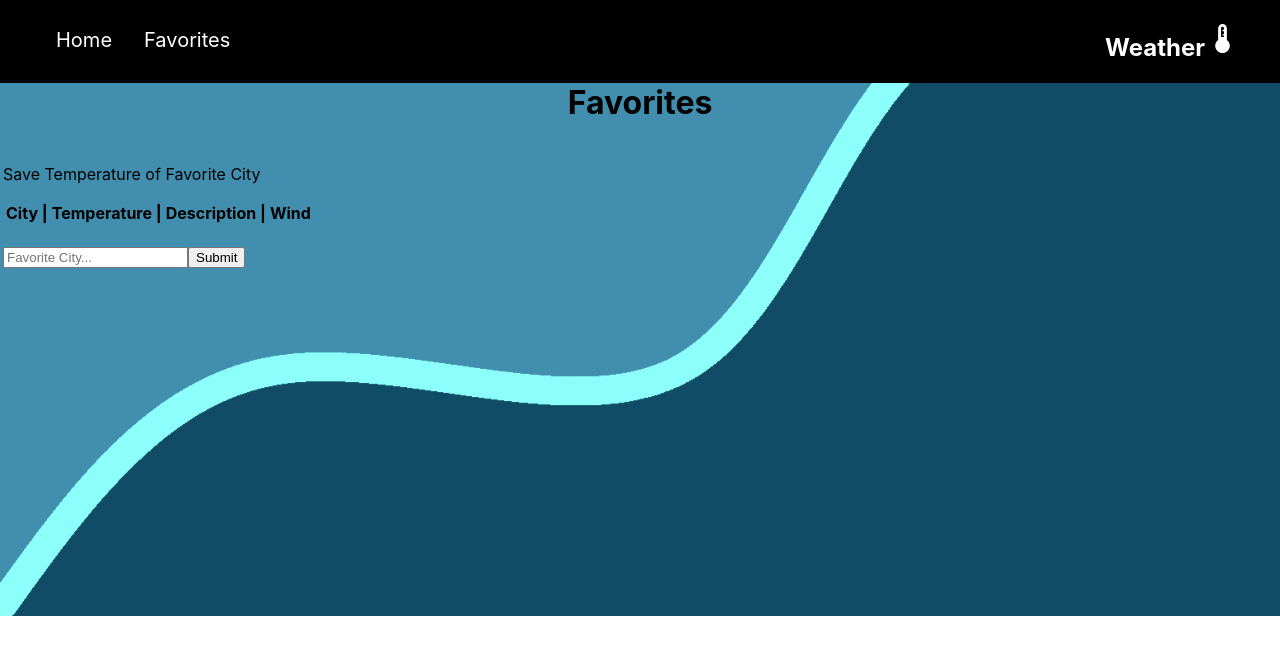
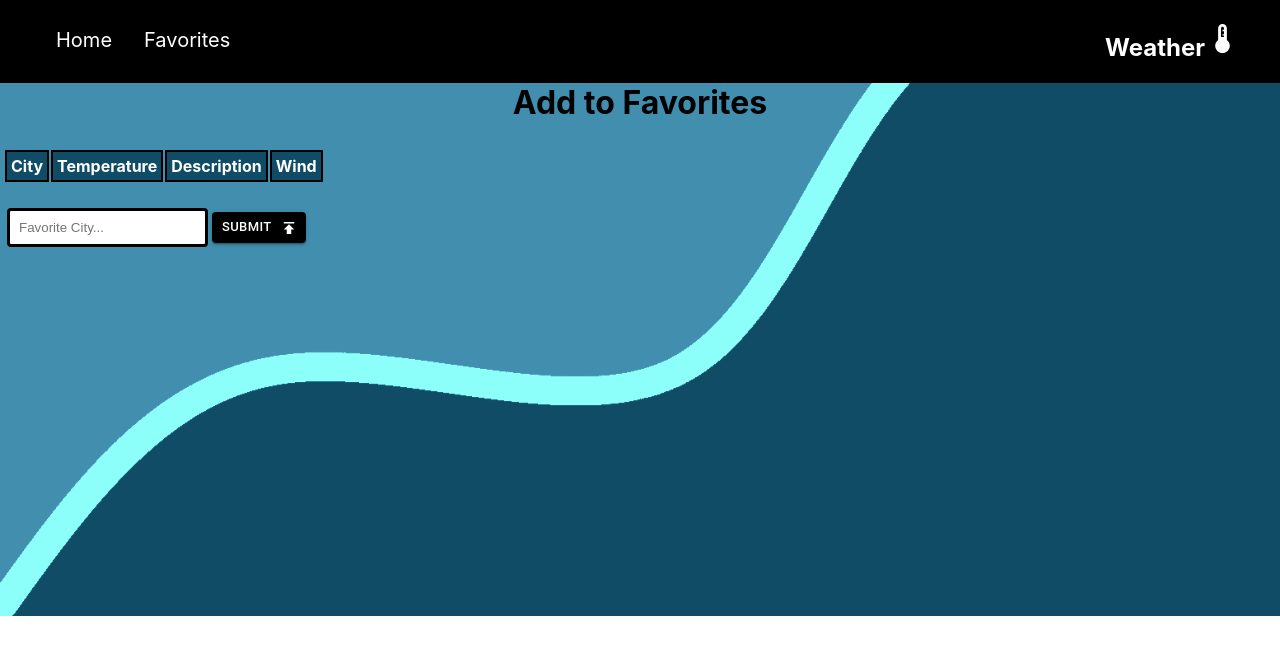
Before and after one commit to JosselineG/My2Project, a React (Create React App) app: page /Favorites in a window 1280 px wide. Shown: the top 654 px of the page. Built offline with nearby package versions, Linux system fonts and the light colour scheme.

Commit message:
added style to the components

```diff
--- a/src/App.css
+++ b/src/App.css
@@ -46,6 +46,8 @@
   width: 400px;
   margin: 20px;
   transition: 0.4s ease;
+  border: 3px solid black;
+  border-radius: 3px;
 
 }
 
@@ -73,7 +75,7 @@
 
 .WeatherBox .temperature{
   width: 400px;
-  border: 1px solid black;
+  border: 3px solid black;
   padding: 50px;
   margin: auto;
   background-color: rgba(255,255,255,0.7);
@@ -128,3 +130,28 @@ text-align: left;
   text-align: center;
 
 }
+
+.favInput{
+  padding: 9px;
+  border-radius: 4px;
+  border-color: white;
+  border: 3px solid black;
+  display:inline-flex;
+  margin: 4px;
+
+
+}
+
+.table, td,th{
+  border: 2px solid black;
+  border-collapse: collapse;
+  text-align: center;
+  background-color: black;
+  color: white;
+  padding: 4px;
+}
+
+.table, th{
+  background-color: rgb(16, 76, 102);
+  color: white;
+}
--- a/src/components/Favorites.js
+++ b/src/components/Favorites.js
@@ -32,10 +32,10 @@ class Favorites extends React.Component {
       return (
         <div className="container">
             <div className='contHeader'>
-          <h1>Favorites</h1>
+            <h1>Add to Favorites</h1>
           </div>
           <div className='cont'>
-            <p>Save Temperature of Favorite City</p>
+
 
           <Table favData = {this.state.favorites} removeLink = {this.handleRemove} />
 
--- a/src/components/Form.js
+++ b/src/components/Form.js
@@ -1,4 +1,6 @@
 import React, {Component} from 'react';
+import Button from '@mui/material/Button'
+import PublishIcon from '@mui/icons-material/Publish';
 
 
 class Form extends Component {
@@ -29,7 +31,7 @@ class Form extends Component {
         fetch('http://api.openweathermap.org/data/2.5/weather?q='+ this.state.City  + '&appid=' + process.env.REACT_APP_OPEN_WEATHER_API_KEY)
         .then(response => response.json())
         .then((City) => {
-        this.setState({Location: City.name, temperature: Math.round((City.main.temp-273.15)*1.8+32)+"ºF", descr: City.weather[0].description, wind: "wind: "+ Math.round(City.wind.speed * 2.236936) + "mph"})
+        this.setState({Location: City.name, temperature: Math.round((City.main.temp-273.15)*1.8+32)+"ºF", descr: City.weather[0].description, wind: Math.round(City.wind.speed * 2.236936) + "mph"})
 
         let newerLink = {City: this.state.City, temperature: this.state.temperature, descr: this.state.descr, wind: this.state.wind };
         this.props.onNewSubmit(newerLink);
@@ -53,6 +55,7 @@ class Form extends Component {
             <form>
 
                 <input
+                 className='favInput'
                   type = "text"
                   name= "City"
                   placeholder='Favorite City...  '
@@ -62,7 +65,7 @@ class Form extends Component {
                 />
 
 
-                 <button type="submit" onClick= {((e)=>this.onFormSubmit(e))}>Submit</button>
+                 <Button style={{backgroundColor: 'black'}}endIcon={<PublishIcon/>} size = "small" type="submit" variant='contained' onClick= {((e)=>this.onFormSubmit(e))}>Submit</Button>
 
 
             </form>
--- a/src/components/Home.js
+++ b/src/components/Home.js
@@ -1,4 +1,5 @@
 import React, {Component} from 'react';
+import Button from '@mui/material/Button'
 
 class Home extends Component{
 
@@ -51,10 +52,11 @@ class Home extends Component{
 
 
 
-                    <button
+                    <Button
                         className= "bt"
+                        style={{backgroundColor: 'black'}} size = "small" variant='contained'
                         onClick={(e)=>this.handleSubmit(e)}
-                        >Submit</button>
+                        >Submit</Button>
 
                       </div>
 
--- a/src/components/Table.js
+++ b/src/components/Table.js
@@ -1,4 +1,6 @@
 import React from 'react'
+import Button from '@mui/material/Button'
+import DeleteIcon from '@mui/icons-material/Delete';
 
 const TableHeader = () => {
 
@@ -9,9 +11,9 @@ const TableHeader = () => {
 
         <thead>
             <tr>
-                <th>City |</th>
-                <th>Temperature |</th>
-                <th>Description |</th>
+                <th>City</th>
+                <th>Temperature</th>
+                <th>Description</th>
                 <th>Wind</th>
             </tr>
         </thead>
@@ -31,7 +33,7 @@ const TableHeader = () => {
                 <td> {row.temperature}</td>
                 <td>{row.descr}</td>
                 <td> {row.wind}</td>
-                <td><button onClick={() => props.removeLink(index)}>Delete</button></td>
+                <Button variant='contained' style={{backgroundColor: 'rgb(16, 76, 102'}} onClick={() => props.removeLink(index)}><DeleteIcon fontSize='medium'/></Button>
 
             </tr>
         )
```
